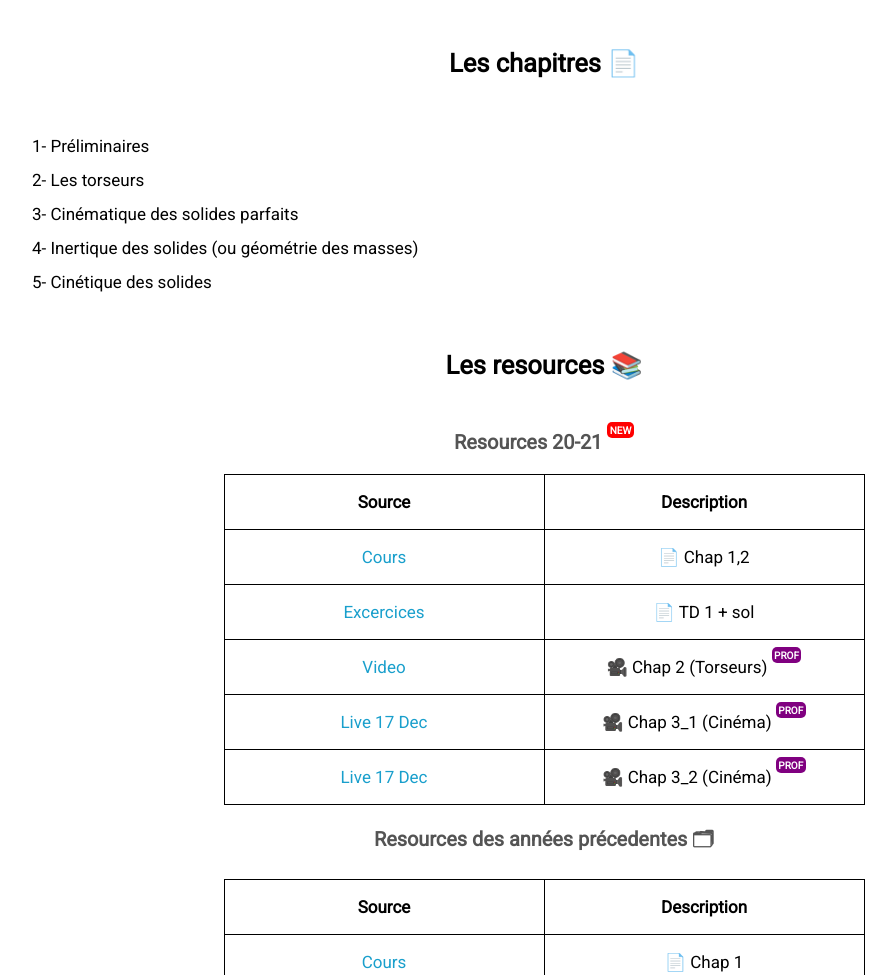
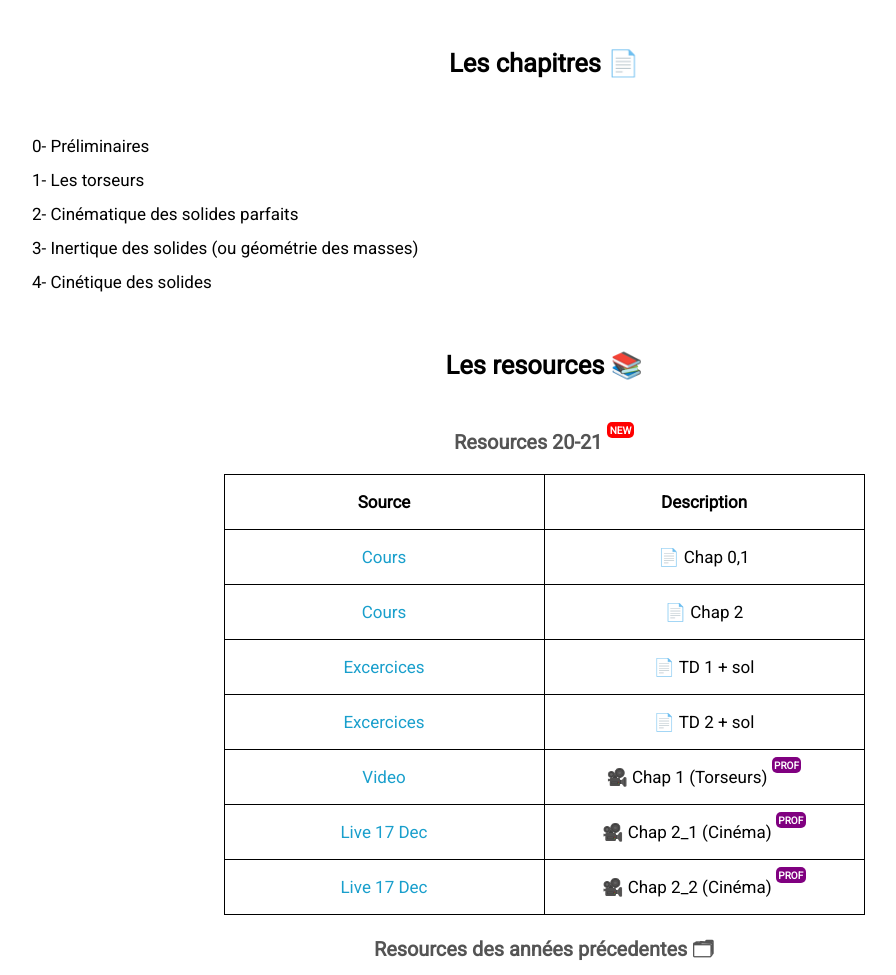
Before and after one commit to CODE-BR3AKER/ensah, a plain HTML site: page mec2.html in a window 1280 px wide. Shown: the part 661-1636 px from the top of the page, without its empty margins (96-992 px from the left). Drawn offline with Linux system fonts and the light colour scheme.

Commit message:
meca 2 updated

```diff
--- a/mec2.html
+++ b/mec2.html
@@ -43,11 +43,11 @@
   </p>
   <h2>Les chapitres &#128196;</h2>
   <p>
-    1- Préliminaires<br />
-    2- Les torseurs<br />
-    3- Cinématique des solides parfaits <br />
-    4- Inertique des solides (ou géométrie des masses)<br />
-    5- Cinétique des solides
+    0- Préliminaires<br />
+    1- Les torseurs<br />
+    2- Cinématique des solides parfaits <br />
+    3- Inertique des solides (ou géométrie des masses)<br />
+    4- Cinétique des solides
   </p>
   <h2>Les resources &#128218;</h2>
   <center>
@@ -59,28 +59,36 @@
       </tr>
       <tr>
         <td><a href="Resources/s3/Mec2 Cours 1 2020.pdf" download="Mec2 Cours 1 2020.pdf">Cours</a></td>
-        <td>&#128196; Chap 1,2</td>
+        <td>&#128196; Chap 0,1</td>
+      </tr>
+      <tr>
+        <td><a href="Resources/s3/Mec2 Cours 2 2020.pdf" download="Mec2 Cours 2 2020.pdf">Cours</a></td>
+        <td>&#128196; Chap 2</td>
       </tr>
       <tr>
         <td><a href="Resources/s3/Mec2 TD 1 2020.pdf" download="Mec2 TD 1 2020.pdf">Excercices</a></td>
         <td>&#128196; TD 1 + sol</td>
       </tr>
       <tr>
+        <td><a href="Resources/s3/Mec2 TD 2 2020.pdf" download="Mec2 TD 2 2020.pdf">Excercices</a></td>
+        <td>&#128196; TD 2 + sol</td>
+      </tr>
+      <tr>
         <td><a href="https://drive.google.com/file/d/1UNiT4CMLl_GHABIuZzLgUfhVOgp6BB-f/view" target="_blank"> Video</a>
         </td>
-        <td>&#127909; Chap 2 (Torseurs) <sup class="prof">PROF</sup> </td>
+        <td>&#127909; Chap 1 (Torseurs) <sup class="prof">PROF</sup> </td>
       </tr>
       <tr>
         <td><a href="https://drive.google.com/file/d/11hSBzrjEF-JGA3Gr5IIhxWvSoo8pwq-i/view" target="_blank">Live 17
             Dec</a>
         </td>
-        <td>&#127909; Chap 3_1 (Cinéma) <sup class="prof">PROF</sup> </td>
+        <td>&#127909; Chap 2_1 (Cinéma) <sup class="prof">PROF</sup> </td>
       </tr>
       <tr>
         <td><a href="https://drive.google.com/file/d/18lxGTFbuldEYzmeaVv555sehgND-Tkr8/view" target="_blank">Live 17
             Dec</a>
         </td>
-        <td>&#127909; Chap 3_2 (Cinéma) <sup class="prof">PROF</sup> </td>
+        <td>&#127909; Chap 2_2 (Cinéma) <sup class="prof">PROF</sup> </td>
       </tr>
     </table>
     <h3>Resources des années précedentes &#128450;</h3>
```
Also changed, not shown: 2 other files.
